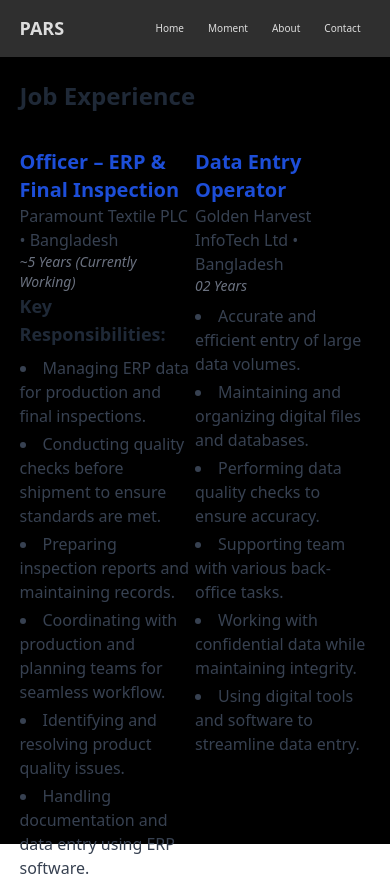
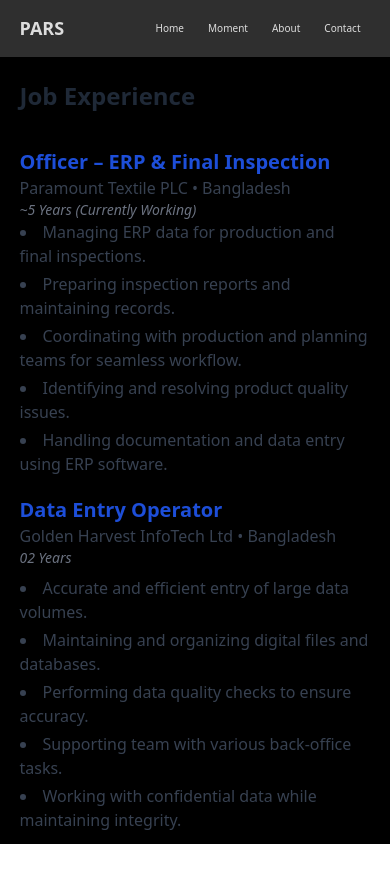
Before and after one commit to ParosRangsha/parosrangsha, a React (Vite) app: page /job in a window 390 px wide. After the commit the page ends 844 px from the top, so only its background shows below. Built offline with nearby package versions, Linux system fonts and the light colour scheme.

Commit message:
job edit

```diff
--- a/src/Pages/Job.jsx
+++ b/src/Pages/Job.jsx
@@ -6,22 +6,20 @@
     <div className="pt-[80px]">
         <Container>
             <h1 className="text-2xl font-bold text-gray-800 mb-4">Job Experience</h1>
-            <div className="flex">
-                <div className="pt-[20px] w-1/2">
+            <div className="lg:flex">
+                <div className="pt-[20px] lg:w-1/2">
                     <h2 className="text-xl font-semibold text-blue-700">Officer – ERP & Final Inspection</h2>
                     <p className="text-gray-700">Paramount Textile PLC • Bangladesh</p>
                     <p className="text-sm text-gray-500 italic">~5 Years (Currently Working)</p>
-                    <h3 className="text-lg font-semibold text-gray-800 mb-2">Key Responsibilities:</h3>
                     <ul className="list-disc list-inside text-gray-700 space-y-1">
-                    <li>Managing ERP data for production and final inspections.</li>
-                    <li>Conducting quality checks before shipment to ensure standards are met.</li>
-                    <li>Preparing inspection reports and maintaining records.</li>
-                    <li>Coordinating with production and planning teams for seamless workflow.</li>
-                    <li>Identifying and resolving product quality issues.</li>
-                    <li>Handling documentation and data entry using ERP software.</li>
+                        <li>Managing ERP data for production and final inspections.</li>
+                        <li>Preparing inspection reports and maintaining records.</li>
+                        <li>Coordinating with production and planning teams for seamless workflow.</li>
+                        <li>Identifying and resolving product quality issues.</li>
+                        <li>Handling documentation and data entry using ERP software.</li>
                     </ul>
                 </div>
-                <div className='pt-[20px] w-1/2'>
+                <div className='pt-[20px] lg:w-1/2'>
                     <h2 className="text-xl font-semibold text-blue-700">Data Entry Operator</h2>
                     <p className="text-gray-700">Golden Harvest InfoTech Ltd • Bangladesh</p>
                     <p className="text-sm text-gray-500 italic">02 Years</p>
@@ -31,7 +29,6 @@
                     <li>Performing data quality checks to ensure accuracy.</li>
                     <li>Supporting team with various back-office tasks.</li>
                     <li>Working with confidential data while maintaining integrity.</li>
-                    <li>Using digital tools and software to streamline data entry.</li>
                     </ul>
                 </div>
             </div>
```
